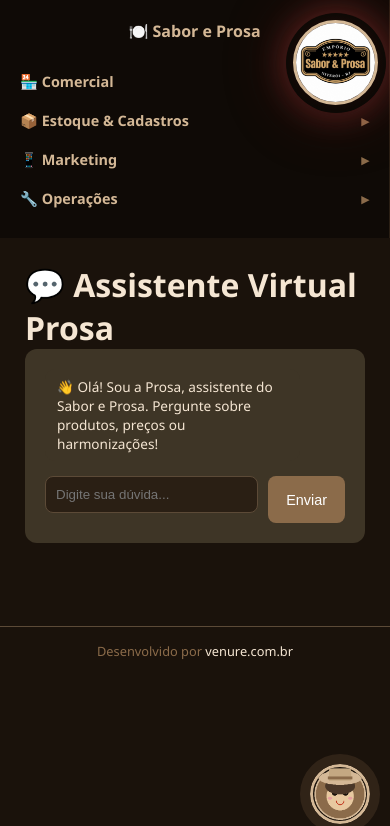
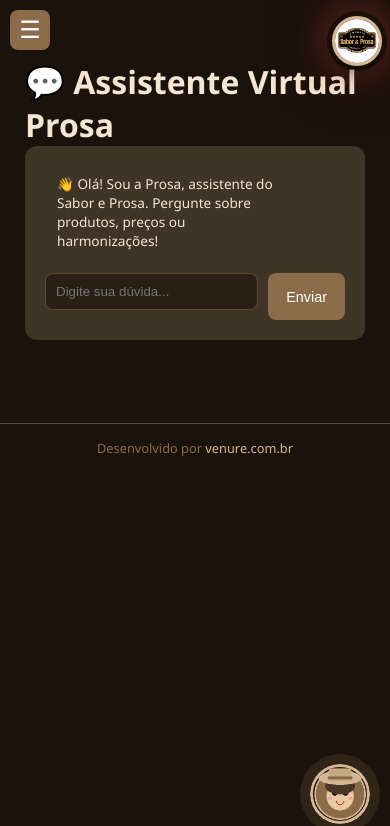
Before and after one commit to falecomofred-lab/sabor-prosa, a Flask app: template app/templates/chat.html in a window 390 px wide. Shown: the top 826 px of the page. Run offline with Flask 3, Linux system fonts and the light colour scheme; the template is opened without the code that fills it, so the values that code supplies are empty.

Commit message:
Menu hamburguer mobile + harmonizacao

```diff
--- a/app/templates/base.html
+++ b/app/templates/base.html
@@ -8,6 +8,7 @@
     <link rel="manifest" href="/static/manifest.json">
     <meta name="theme-color" content="#1A120B">
     <meta name="apple-mobile-web-app-capable" content="yes">
+    <meta name="mobile-web-app-capable" content="yes">
     <meta name="apple-mobile-web-app-status-bar-style" content="black-translucent">
     <meta name="apple-mobile-web-app-title" content="Sabor e Prosa">
     <link rel="apple-touch-icon" href="/static/icon-192.png">
@@ -15,7 +16,7 @@
         * { margin: 0; padding: 0; box-sizing: border-box; }
         body { font-family: 'Segoe UI', sans-serif; background: #1A120B; color: #F5E6D3; min-height: 100vh; }
 
-        /* Sidebar */
+        /* Sidebar Desktop */
         .sidebar {
             background: #0F0A06;
             width: 220px;
@@ -25,54 +26,31 @@
             z-index: 100;
             overflow-y: auto;
             border-right: 1px solid #2A1F14;
+            transition: transform 0.3s ease;
         }
         .sidebar h2 { color: #D4B896; font-size: 1em; margin-bottom: 20px; text-align: center; }
-
         .menu-category {
-            display: flex;
-            align-items: center;
-            gap: 8px;
-            color: #D4B896;
-            padding: 10px 8px;
-            cursor: pointer;
-            border-radius: 8px;
-            font-size: 0.9em;
-            font-weight: 600;
-            transition: background 0.2s;
-            user-select: none;
+            display: flex; align-items: center; gap: 8px;
+            color: #D4B896; padding: 10px 8px; cursor: pointer;
+            border-radius: 8px; font-size: 0.9em; font-weight: 600;
+            transition: background 0.2s; user-select: none;
         }
         .menu-category:hover { background: #2A1F14; }
-        .menu-category .arrow {
-            margin-left: auto;
-            transition: transform 0.3s;
-            font-size: 0.7em;
-            color: #8B6B4A;
-        }
+        .menu-category .arrow { margin-left: auto; transition: transform 0.3s; font-size: 0.7em; color: #8B6B4A; }
         .menu-category.open .arrow { transform: rotate(90deg); }
-
-        .submenu {
-            max-height: 0;
-            overflow: hidden;
-            transition: max-height 0.3s ease;
-        }
+        .submenu { max-height: 0; overflow: hidden; transition: max-height 0.3s ease; }
         .submenu.show { max-height: 500px; }
-
         .submenu a {
-            display: flex;
-            align-items: center;
-            gap: 8px;
-            color: #F5E6D3;
-            padding: 7px 8px 7px 25px;
-            text-decoration: none;
-            border-radius: 6px;
-            font-size: 0.82em;
+            display: flex; align-items: center; gap: 8px;
+            color: #F5E6D3; padding: 7px 8px 7px 25px;
+            text-decoration: none; border-radius: 6px; font-size: 0.82em;
             transition: background 0.2s;
         }
         .submenu a:hover { background: #2A1F14; }
 
-        .main { margin-left: 220px; padding: 25px; }
+        .main { margin-left: 220px; padding: 25px; transition: margin-left 0.3s ease; }
 
-        /* Logo */
+        /* Logo flutuante */
         .logo-container { position: fixed; top: 12px; right: 12px; z-index: 1000; }
         .logo-glow { position: absolute; top: 50%; left: 50%; transform: translate(-50%, -50%); width: 100px; height: 100px; border-radius: 50%; background: radial-gradient(circle, rgba(180, 60, 60, 0.5) 0%, rgba(120, 30, 30, 0.2) 50%, transparent 70%); box-shadow: 0 0 30px rgba(180, 60, 60, 0.4), 0 0 60px rgba(150, 40, 40, 0.2); animation: pulsar 3s ease-in-out infinite; }
         @keyframes pulsar { 0%, 100% { box-shadow: 0 0 30px rgba(180, 60, 60, 0.4), 0 0 60px rgba(150, 40, 40, 0.2); } 50% { box-shadow: 0 0 40px rgba(200, 70, 70, 0.6), 0 0 80px rgba(170, 50, 50, 0.4); } }
@@ -84,21 +62,35 @@
         .btn { background: #8B6B4A; color: white; border: none; padding: 10px 18px; border-radius: 8px; cursor: pointer; font-size: 0.9rem; text-decoration: none; display: inline-block; }
         .btn:hover { background: #A37D5A; }
         .btn-outline { background: transparent; border: 1px solid #8B6B4A; color: #8B6B4A; }
-
         table { width: 100%; border-collapse: collapse; }
         th, td { padding: 10px; text-align: left; border-bottom: 1px solid #5C4A37; font-size: 0.9em; }
         th { color: #D4B896; }
-
         input, textarea, select { background: #2A1F14; border: 1px solid #5C4A37; color: #F5E6D3; padding: 10px; border-radius: 8px; width: 100%; margin-bottom: 10px; }
         .form-group { margin-bottom: 15px; }
         .form-group label { display: block; margin-bottom: 5px; color: #D4B896; }
         .form-row { display: grid; grid-template-columns: 1fr 1fr; gap: 15px; }
 
+        /* Hamburger */
+        .hamburger {
+            display: none;
+            position: fixed; top: 10px; left: 10px; z-index: 200;
+            background: #8B6B4A; border: none; color: white;
+            width: 40px; height: 40px; border-radius: 8px;
+            font-size: 1.5em; cursor: pointer;
+        }
+
+        /* Overlay mobile */
+        .overlay {
+            display: none;
+            position: fixed; inset: 0; background: rgba(0,0,0,0.6);
+            z-index: 99;
+        }
+        .overlay.show { display: block; }
+
         /* Chat Claudete */
         .chat-popup-btn { position: fixed; bottom: 20px; right: 20px; width: 60px; height: 60px; border-radius: 50%; cursor: pointer; z-index: 1000; border: none; background: transparent; overflow: hidden; padding: 0; animation: pulse-avatar 2s ease-in-out infinite; }
         @keyframes pulse-avatar { 0%, 100% { box-shadow: 0 0 0 0 rgba(139, 107, 74, 0.6); } 50% { box-shadow: 0 0 0 15px rgba(139, 107, 74, 0); } }
         .chat-popup-btn img { width: 60px; height: 60px; border-radius: 50%; border: 3px solid #D4B896; box-shadow: 0 4px 15px rgba(0,0,0,0.5); object-fit: cover; }
-
         .chat-popup { position: fixed; bottom: 90px; right: 20px; width: 380px; height: 500px; background: #2A1F14; border-radius: 16px; box-shadow: 0 8px 30px rgba(0,0,0,0.7); z-index: 1000; display: none; flex-direction: column; }
         .chat-popup.active { display: flex; }
         .chat-popup-header { background: #3E3526; padding: 12px 15px; display: flex; justify-content: space-between; align-items: center; border-radius: 16px 16px 0 0; }
@@ -113,38 +105,41 @@
         footer { text-align: center; padding: 15px; margin-top: 40px; border-top: 1px solid #5C4A37; font-size: 0.8em; color: #8B6B4A; }
         footer a { color: #D4B896; text-decoration: none; }
 
-        @media (max-width: 768px) { .sidebar { width: 100%; height: auto; position: relative; } .main { margin-left: 0; } .chat-popup { width: 95%; right: 2.5%; } .form-row { grid-template-columns: 1fr; } }
-a, a:visited, a:link, a:active {
-    color: #F5E6D3 !important;
-    text-decoration: none;
-}
-a:hover {
-    color: #D4B896 !important;
-}
-.submenu a {
-    color: #F5E6D3 !important;
-}
-.submenu a:hover {
-    background: #2A1F14;
-    color: #D4B896 !important;
-}
-.menu-category {
-    color: #D4B896 !important;
-}
+        /* Mobile */
+        @media (max-width: 768px) {
+            .sidebar {
+                transform: translateX(-100%);
+                width: 260px;
+                z-index: 150;
+            }
+            .sidebar.mobile-open { transform: translateX(0); }
+            .main { margin-left: 0 !important; padding-top: 60px; }
+            .hamburger { display: block; }
+            .logo-container { top: 8px; right: 8px; }
+            .logo-glow { width: 60px; height: 60px; }
+            .logo-img { width: 50px; height: 50px; }
+            .chat-popup { width: 95%; right: 2.5%; }
+            .form-row { grid-template-columns: 1fr; }
+        }
     </style>
 </head>
 <body>
 
+<!-- Hamburger (mobile) -->
+<button class="hamburger" id="hamburgerBtn" onclick="toggleMenu()">☰</button>
+<div class="overlay" id="overlay" onclick="toggleMenu()"></div>
+
+<!-- Logo flutuante -->
 <div class="logo-container">
     <div class="logo-glow"></div>
     <img src="/static/logo.png" alt="Sabor e Prosa" class="logo-img" onerror="this.style.display='none'; this.parentElement.querySelector('.logo-glow').style.display='none';">
 </div>
 
 <!-- Sidebar -->
-<div class="sidebar">
+<div class="sidebar" id="sidebar">
     <h2>🍽️ Sabor e Prosa</h2>
 
-    <div class="menu-category" onclick="toggleMenu(this)">🏪 Comercial <span class="arrow">▶</span></div>
+    <div class="menu-category" onclick="toggleSubmenu(this)">🏪 Comercial <span class="arrow">▶</span></div>
     <div class="submenu">
         <a href="/dashboard">📊 Dashboard</a>
         <a href="/pdv">🛒 PDV</a>
@@ -154,18 +149,18 @@ a:hover {
         <a href="/rotas">🗺️ Rotas</a>
     </div>
 
-    <div class="menu-category" onclick="toggleMenu(this)">📦 Estoque & Cadastros <span class="arrow">▶</span></div>
+    <div class="menu-category" onclick="toggleSubmenu(this)">📦 Estoque & Cadastros <span class="arrow">▶</span></div>
     <div class="submenu">
         <a href="/produtos">📦 Produtos</a>
         <a href="/fornecedores">🚚 Fornecedores</a>
         <a href="/clientes">👥 Clientes</a>
-        <a href="/kits">🎁 Kits & Cestas</a>
+        <a href="/kits">🎁 Kits</a>
         <a href="/eventos">🎉 Eventos</a>
         <a href="/auditoria">📱 Auditoria</a>
         <a href="/checklist">✅ Checklist</a>
     </div>
 
-    <div class="menu-category" onclick="toggleMenu(this)">📱 Marketing <span class="arrow">▶</span></div>
+    <div class="menu-category" onclick="toggleSubmenu(this)">📱 Marketing <span class="arrow">▶</span></div>
     <div class="submenu">
         <a href="/conteudo">📱 Conteúdo</a>
         <a href="/estudio">🎬 Estúdio</a>
@@ -173,7 +168,7 @@ a:hover {
         <a href="/qrcode">📱 QR Code</a>
     </div>
 
-    <div class="menu-category" onclick="toggleMenu(this)">🔧 Operações <span class="arrow">▶</span></div>
+    <div class="menu-category" onclick="toggleSubmenu(this)">🔧 Operações <span class="arrow">▶</span></div>
     <div class="submenu">
         <a href="/radar">📡 Radar</a>
         <a href="/monitor">📦 Monitor</a>
@@ -188,7 +183,6 @@ a:hover {
 <button class="chat-popup-btn" id="chatToggle">
     <img src="/static/avatar-claudete.png" alt="Claudete">
 </button>
-
 <div class="chat-popup" id="chatPopup">
     <div class="chat-popup-header">
         <div style="display:flex;align-items:center;gap:10px;">
@@ -211,13 +205,13 @@ a:hover {
 </div>
 
 <script>
-    // Menu recolhido com expansão ao clique
-    function toggleMenu(el) {
+    // Toggle submenu
+    function toggleSubmenu(el) {
         el.classList.toggle('open');
         el.nextElementSibling.classList.toggle('show');
     }
 
-    // Abrir a categoria da página atual automaticamente
+    // Abrir categoria da página atual
     var currentPath = window.location.pathname;
     document.querySelectorAll('.submenu a').forEach(function(a) {
         if (a.getAttribute('href') === currentPath) {
@@ -227,6 +221,21 @@ a:hover {
             submenu.classList.add('show');
             submenu.previousElementSibling.classList.add('open');
         }
+    });
+
+    // Menu mobile
+    function toggleMenu() {
+        document.getElementById('sidebar').classList.toggle('mobile-open');
+        document.getElementById('overlay').classList.toggle('show');
+    }
+
+    // Fechar menu ao clicar em link (mobile)
+    document.querySelectorAll('.sidebar a').forEach(function(link) {
+        link.addEventListener('click', function() {
+            if (window.innerWidth <= 768) {
+                toggleMenu();
+            }
+        });
     });
 
     // Chat
@@ -260,7 +269,7 @@ a:hover {
 
     if ('serviceWorker' in navigator) {
         window.addEventListener('load', function() {
-            navigator.serviceWorker.register('/static/sw.js').then(function(reg) { console.log('SW registrado!'); }).catch(function(err) { console.log('SW falhou:', err); });
+            navigator.serviceWorker.register('/static/sw.js').then(function(reg) { console.log('SW registrado!'); }).catch(function(err) {});
         });
     }
 </script>
```
